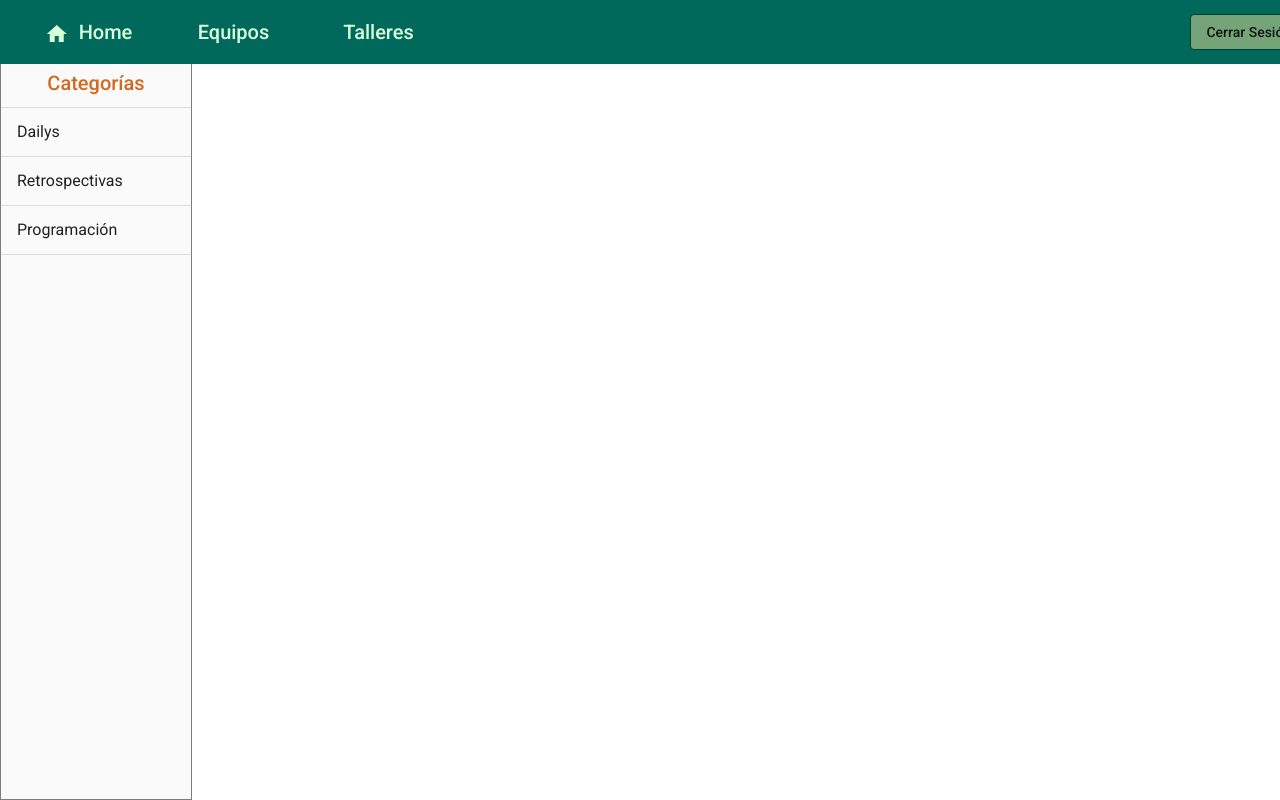
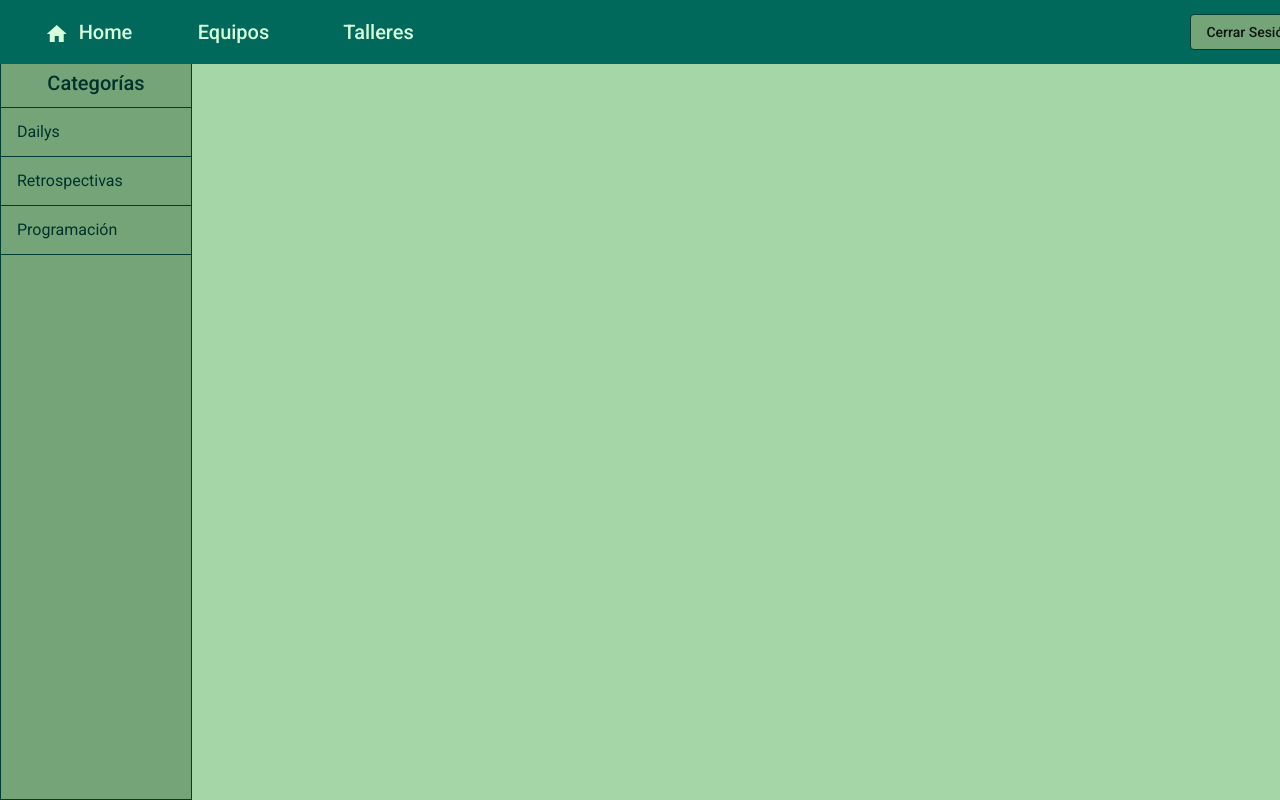
Before and after one commit to lucia2cv/AgileStudio, an Angular app in the folder frontend/: page /talleres in a window 1280 px wide. Built offline with nearby package versions, Linux system fonts and the light colour scheme.

Commit message:
colors wip

```diff
--- a/frontend/src/app/components/talleres/talleres.component.css
+++ b/frontend/src/app/components/talleres/talleres.component.css
@@ -3,7 +3,8 @@
   top: 6.8%;
   width:15%;
   height: 93.2%;
-  border: 1px solid rgba(0, 0, 0, 0.5);
+  border: solid 1px #003D33 !important;
+  background-color: #75A478;
 }
 .mat-nav-list{
   display: flex;
@@ -14,6 +15,12 @@
 .mat-subheader{
   font-size: 20px;
   justify-content: center;
-  color: chocolate;
+  color: #01332B;
 
 }
+.mat-list-item{
+  color: #01332B;
+}
+.mat-divider{
+  border-color: rgba(0, 61, 51, 1) !important;
+}
--- a/frontend/src/app/home/home.component.css
+++ b/frontend/src/app/home/home.component.css
@@ -5,5 +5,5 @@
   left: 25%;
   width: 50%;
   height: 89.7%;
-  background-color: #ffd740;
+  background-color: #75A478;
 }
--- a/frontend/src/styles.css
+++ b/frontend/src/styles.css
@@ -1,7 +1,8 @@
 /* You can add global styles to this file, and also import other style files */
 
 html, body { height: 100%;}
-body { margin: 0; font-family: Roboto, "Helvetica Neue", sans-serif; }
+body { margin: 0; font-family: Roboto, "Helvetica Neue", sans-serif;
+  background-color: #A5D6A7}
 /*.mat-raised-button{
   background-color: #75A478;
   border: #003D33 !important;
```
Also changed, not shown: frontend/src/app/components/navbar/navbar.component.css (line endings or trailing spaces).
